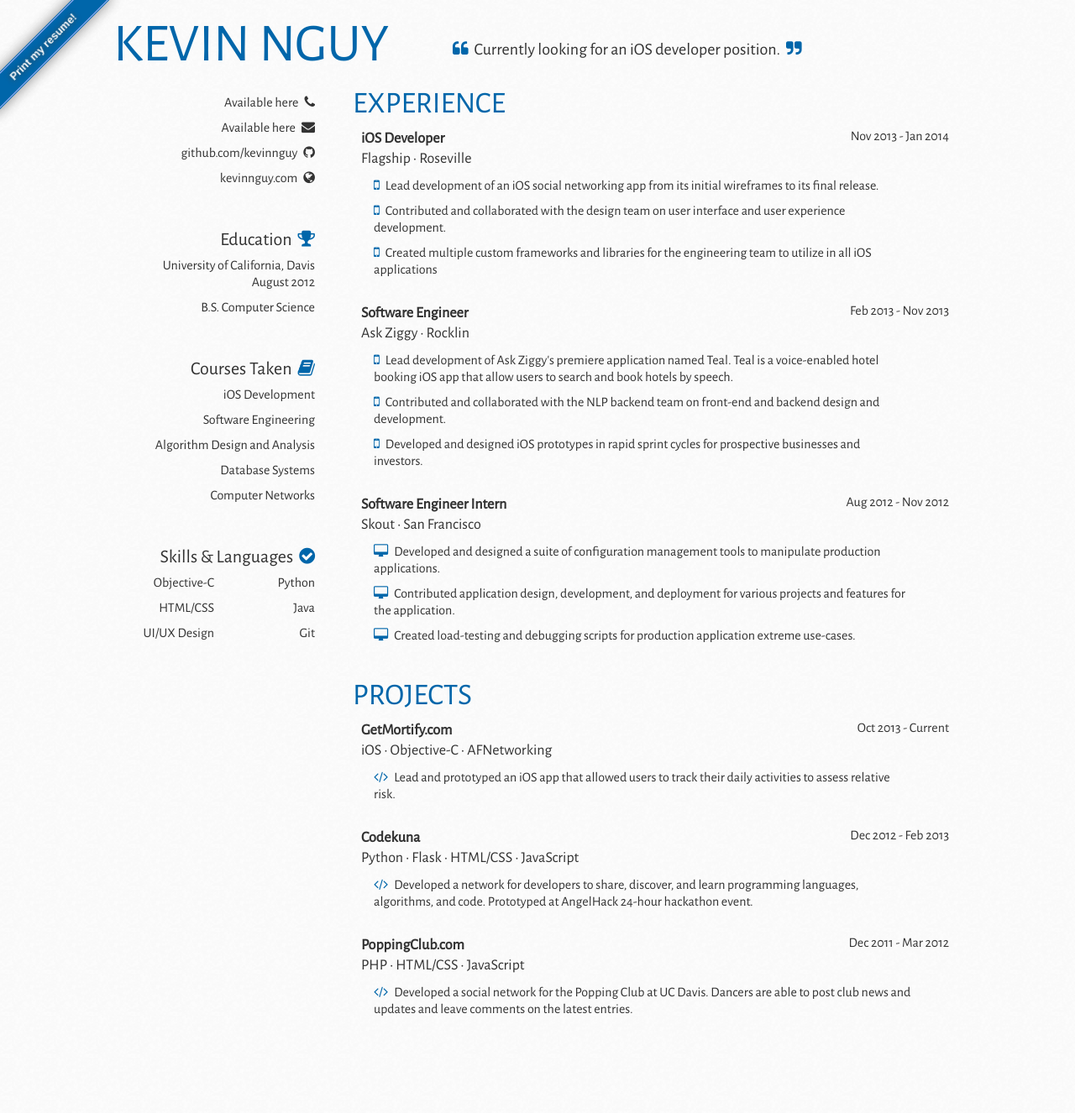
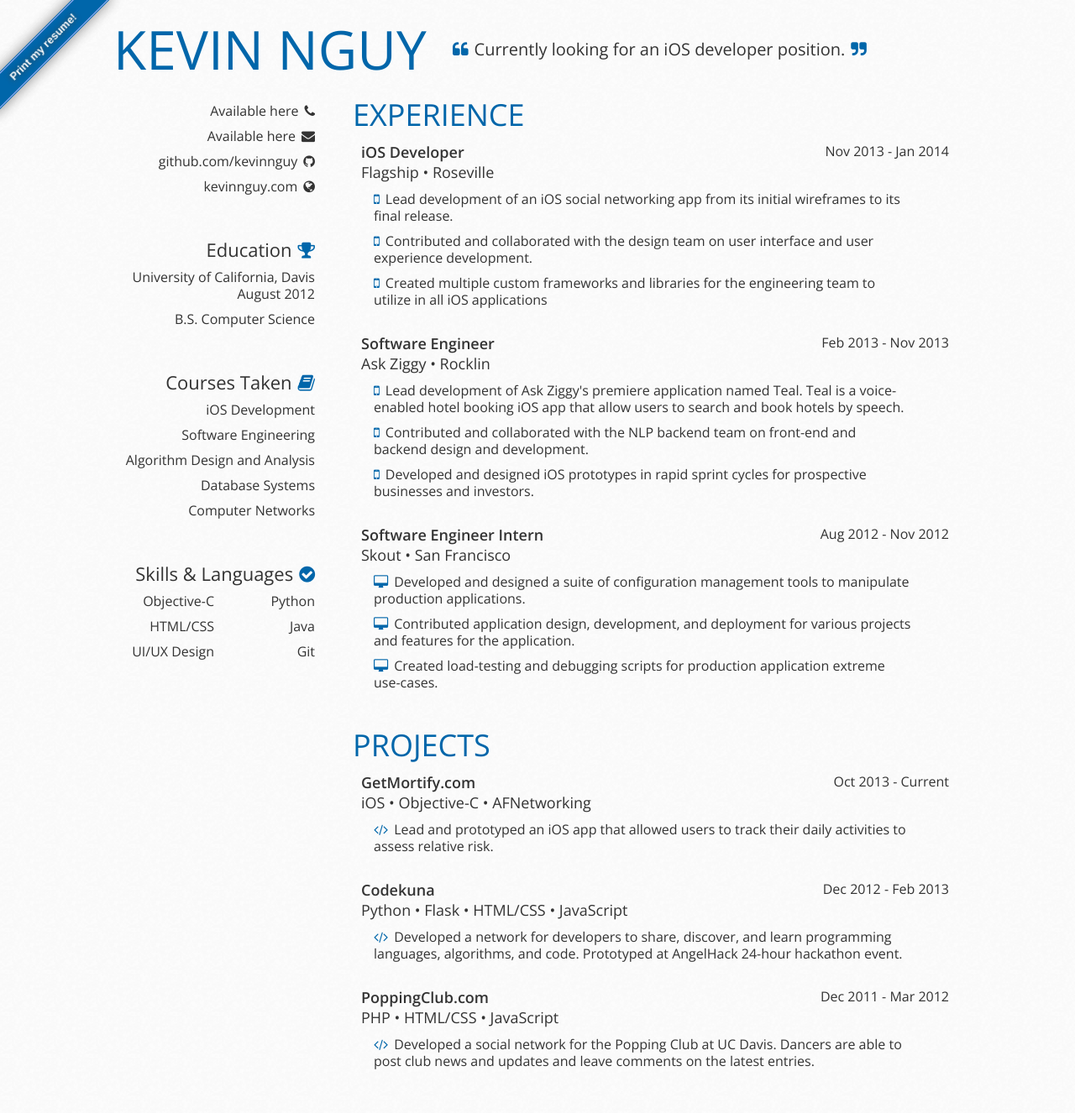
Before and after one commit to kevinnguy/kevinnguy.github.com, a Jekyll site: the page index.html, which Jekyll copies as it is, in a window 1280 px wide. Shown: the whole page at 84% size. Built offline with Jekyll 4.4.1, drawn with Linux system fonts in a browser that asks for light colours; before the commit the page ends 1261 px from its top, so only the background shows below that.

Commit message:
Updated font

```diff
--- a/index.html
+++ b/index.html
@@ -15,8 +15,7 @@
     <![endif]-->
 
 
-    <!-- <link href='http://fonts.googleapis.com/css?family=Open+Sans:400italic,400,600' rel='stylesheet' type='text/css'> -->
-    <link href='http://fonts.googleapis.com/css?family=Alegreya+Sans' rel='stylesheet' type='text/css'>
+    <link href='http://fonts.googleapis.com/css?family=Open+Sans:400italic,400,600' rel='stylesheet' type='text/css'>
     <link rel="shortcut icon" href="/static/images/favicon.png" />
 
     <meta name="viewport" content="width=device-width, initial-scale=1, maximum-scale=1" />
--- a/static/css/style.css
+++ b/static/css/style.css
@@ -521,7 +521,7 @@
 body
 { background-image:url('/static/images/bg.png');
   margin-top:15px;
-  font:16px 'Alegreya Sans', sans-serif;
+  font:16px 'Open sans',sans-serif;
   color:#333; }
 
 h1
```
